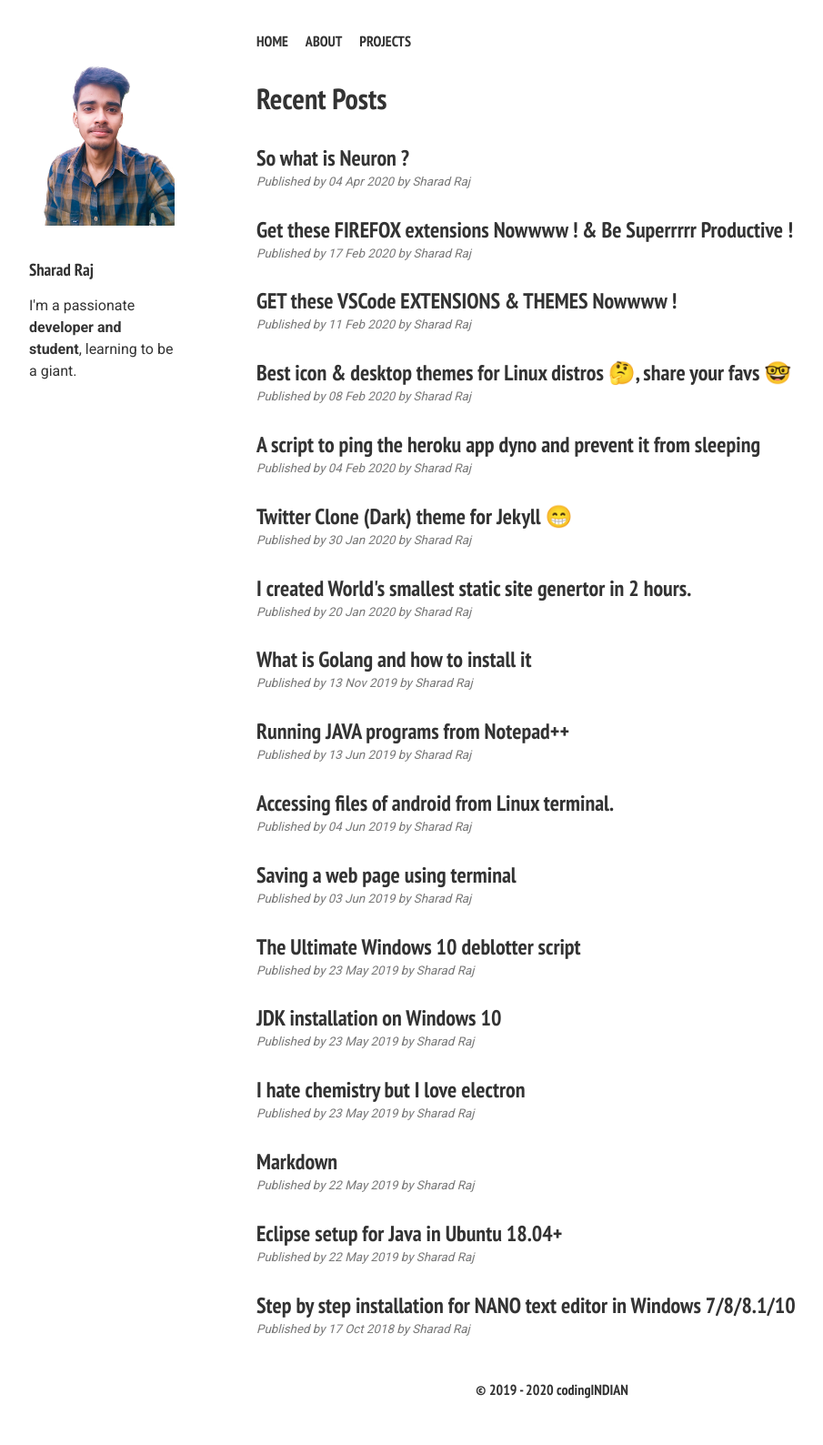
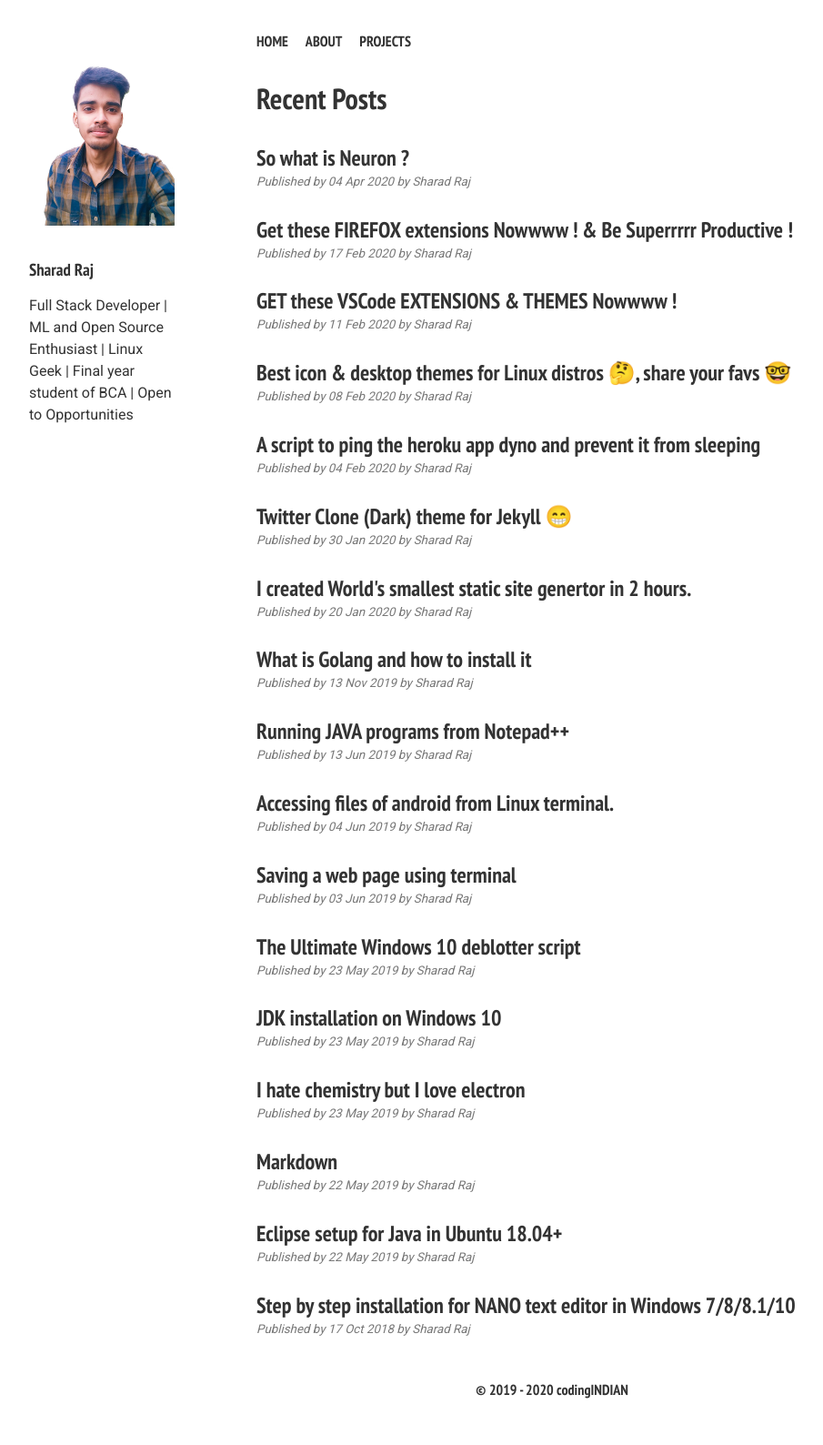
Before and after one commit to sharadcodes/sharadcodes.github.io, a Jekyll site: the page built from index.md, in a window 1280 px wide. Shown: the whole page at 91% size, without its empty margins (33-938 px from the left). Built offline with Jekyll 4.4.1, drawn with Linux system fonts in a browser that asks for light colours; emoji names are drawn with the system emoji font.

Commit message:
Update owner.yml

```diff
--- a/_data/owner.yml
+++ b/_data/owner.yml
@@ -1,5 +1,5 @@
 name: Sharad Raj
-description: I'm a passionate <strong>developer and student</strong>, learning to be a giant.
+description: Full Stack Developer | ML and Open Source Enthusiast | Linux Geek | Final year student of BCA | Open to Opportunities
 hire: Want to hire me! Just drop a mail
 address: Barabanki, India
 website: https://sharadcodes.github.io
```
